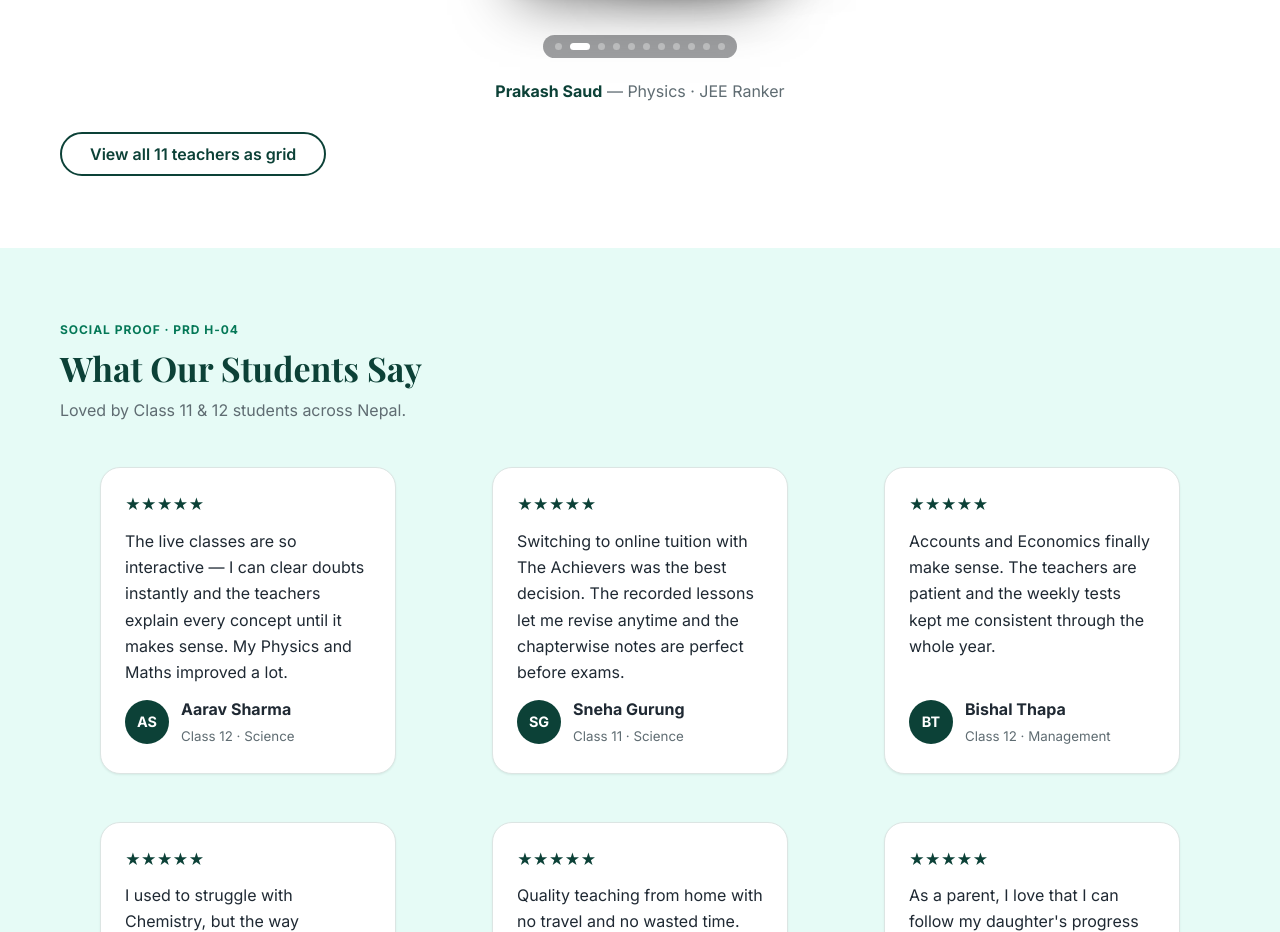
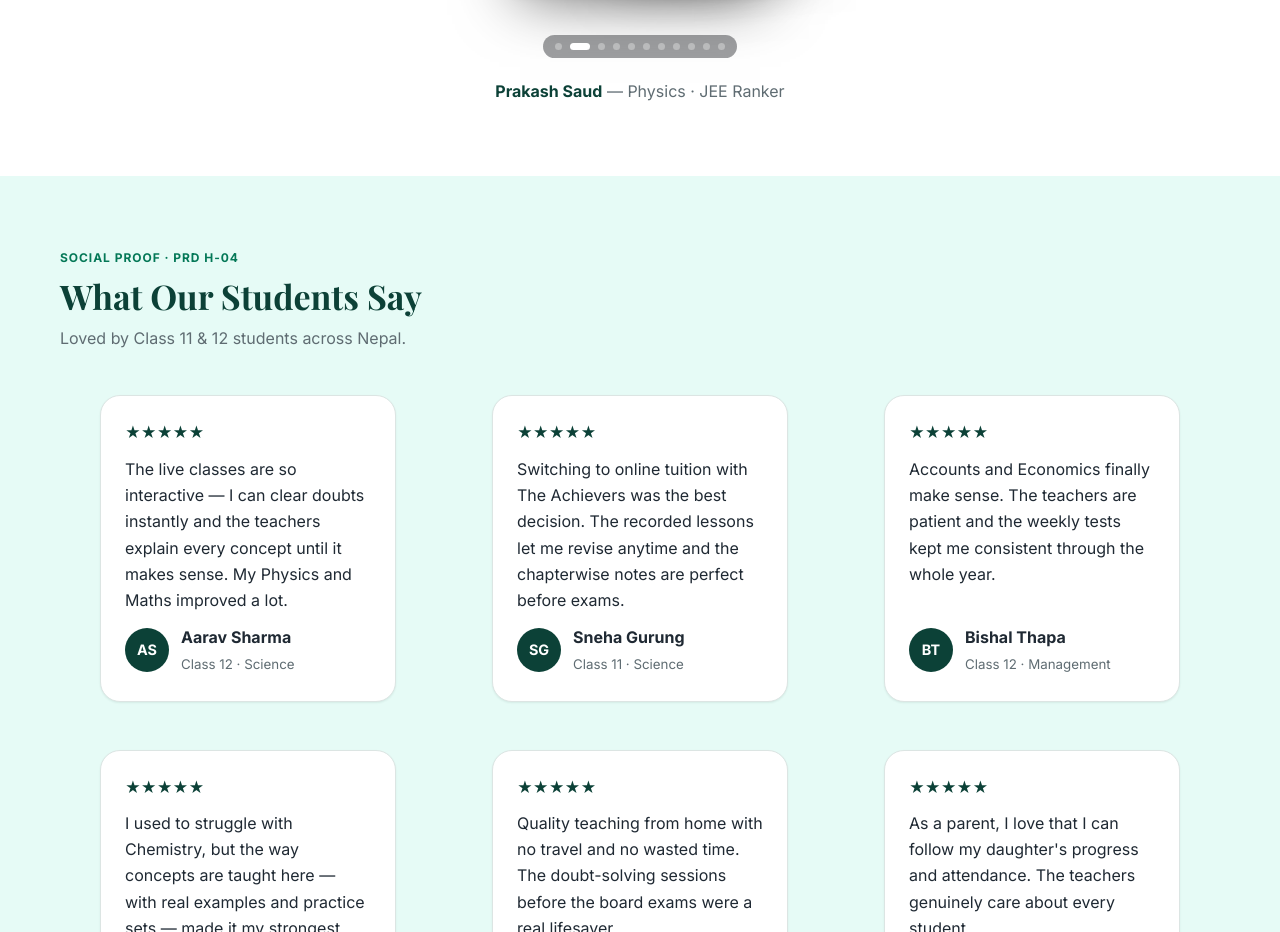
Before and after one commit to Yuvrajkalauni/The-Achiver, a React (Vite) app in the folder frontend/: page / in a window 1280 px wide. Shown: the part 1300-2232 px from the top of the page. Built offline with nearby package versions, Linux system fonts and the light colour scheme.

Commit message:
remove(teachers): drop all-teachers grid button under carousel

```diff
--- a/frontend/src/components/TeachersSection.tsx
+++ b/frontend/src/components/TeachersSection.tsx
@@ -1,5 +1,4 @@
 import { useState } from 'react'
-import { Link } from 'react-router-dom'
 import DepthCarousel from './DepthCarousel'
 import { TEACHERS } from '../data/site'
 import './HomeSections.css'
@@ -59,11 +58,6 @@ export default function TeachersSection({ preview = true }: { preview?: boolean
             <p className="ta-teacher-caption" aria-live="polite">
               <strong>{current.name}</strong> — {current.subject} · {current.credential}
             </p>
-            <p className="ta-section__more">
-              <Link to="/teachers" className="ta-btn ta-btn--outline">
-                View all {TEACHERS.length} teachers as grid
-              </Link>
-            </p>
           </>
         ) : (
           <TeacherGrid />
```
